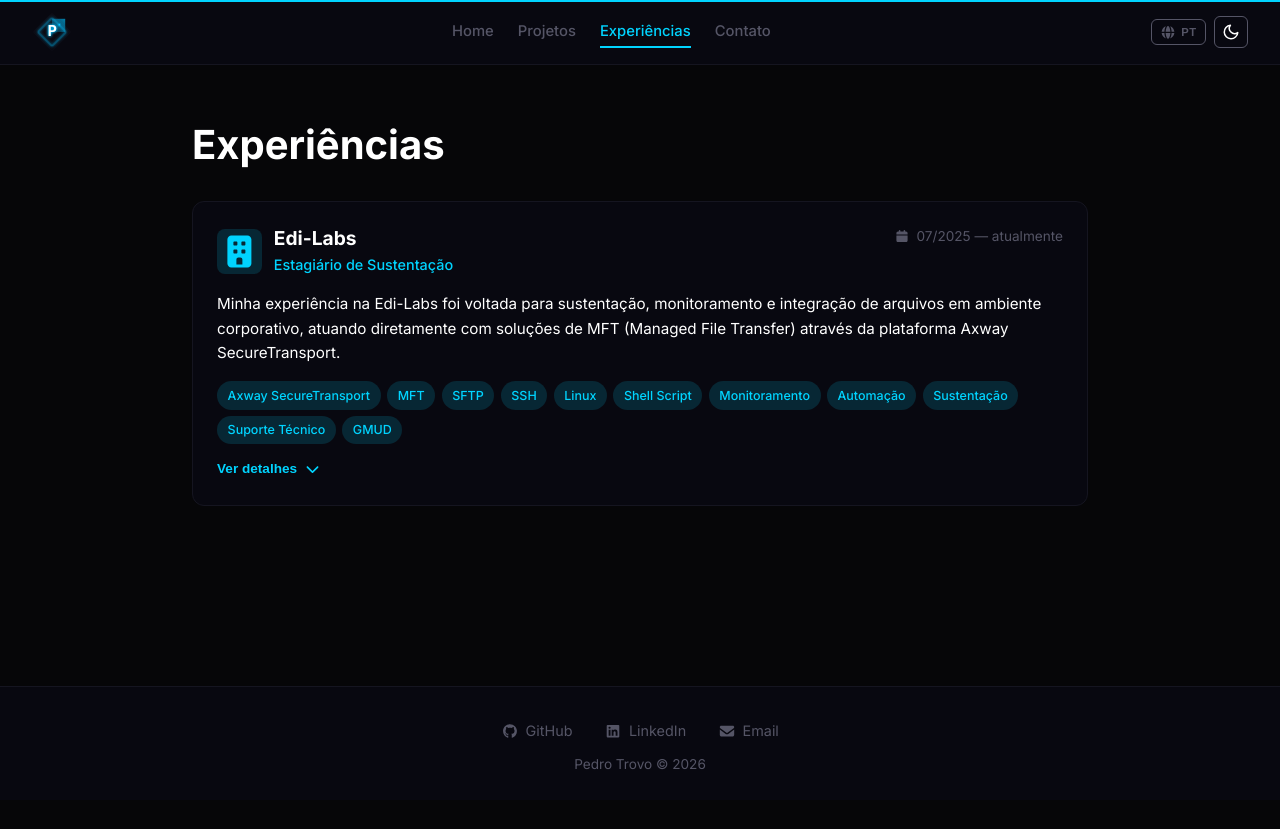
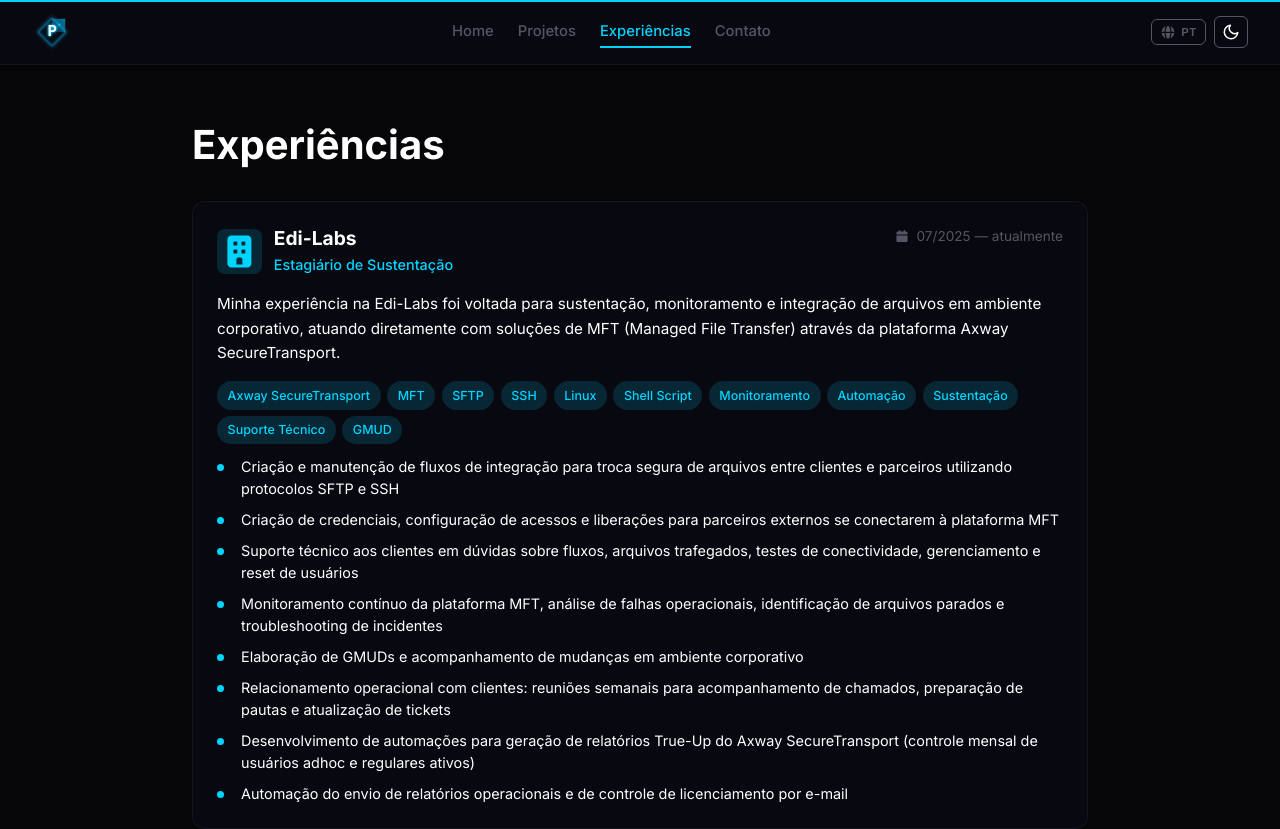
Before and after one commit to pedro-Trovo/Portfolio-pedro-trovo, a React (Vite) app: page /experiencias in a window 1280 px wide. Shown: the top 829 px of the page. Before the commit the page ends 800 px from the top, so only its background shows below. Built offline with nearby package versions, Linux system fonts and the light colour scheme.

Commit message:
feat: make experience highlights always visible, remove toggle button

```diff
--- a/src/App.css
+++ b/src/App.css
@@ -976,25 +976,6 @@ main {
   border-color: var(--color-accent);
 }
 
-.experience-toggle {
-  display: flex;
-  justify-content: center;
-  align-items: center;
-  gap: 0.4rem;
-  background: none;
-  border: none;
-  color: var(--color-accent);
-  font-size: 0.85rem;
-  font-weight: 600;
-  cursor: pointer;
-  padding: 0.3rem 0;
-  transition: opacity 0.2s;
-}
-
-.experience-toggle:hover {
-  opacity: 0.8;
-}
-
 .experience-highlights {
   list-style: none;
   padding: 0;
--- a/src/components/ExperienceCard.jsx
+++ b/src/components/ExperienceCard.jsx
@@ -1,11 +1,9 @@
-import { useState } from 'react'
-import { motion, AnimatePresence } from 'framer-motion'
+import { motion } from 'framer-motion'
 import { FontAwesomeIcon } from '@fortawesome/react-fontawesome'
-import { faBuilding, faCalendar, faChevronDown, faChevronUp } from '@fortawesome/free-solid-svg-icons'
+import { faBuilding, faCalendar } from '@fortawesome/free-solid-svg-icons'
 import { useLanguage } from '../i18n'
 
 function ExperienceCard({ experience }) {
-  const [expanded, setExpanded] = useState(false)
   const { t } = useLanguage()
 
   const e = (key) => t(`experience.${experience.id}.${key}`)
@@ -40,33 +38,11 @@ function ExperienceCard({ experience }) {
         ))}
       </div>
 
-      <button
-        className="experience-toggle"
-        onClick={() => setExpanded(!expanded)}
-        aria-expanded={expanded}
-      >
-        {expanded ? t('experiences.hide_details') : t('experiences.view_details')}
-        <FontAwesomeIcon icon={expanded ? faChevronUp : faChevronDown} />
-      </button>
-
-      <AnimatePresence initial={false}>
-        {expanded && (
-          <motion.div
-            key="highlights"
-            initial={{ height: 0, opacity: 0 }}
-            animate={{ height: 'auto', opacity: 1 }}
-            exit={{ height: 0, opacity: 0 }}
-            transition={{ duration: 0.25, ease: 'easeInOut' }}
-            style={{ overflow: 'hidden' }}
-          >
-            <ul className="experience-highlights">
-              {experience.highlights.map((_, index) => (
-                <li key={index}>{e(`highlights.${index}`)}</li>
-              ))}
-            </ul>
-          </motion.div>
-        )}
-      </AnimatePresence>
+      <ul className="experience-highlights">
+        {experience.highlights.map((_, index) => (
+          <li key={index}>{e(`highlights.${index}`)}</li>
+        ))}
+      </ul>
     </motion.div>
   )
 }
--- a/src/i18n/en.json
+++ b/src/i18n/en.json
@@ -16,8 +16,6 @@
   "projects.all": "All",
 
   "experiences.title": "Experience",
-  "experiences.view_details": "View details",
-  "experiences.hide_details": "Hide details",
 
   "project_detail.back": "Back",
   "project_detail.about": "About",
--- a/src/i18n/es.json
+++ b/src/i18n/es.json
@@ -16,8 +16,6 @@
   "projects.all": "Todos",
 
   "experiences.title": "Experiencia",
-  "experiences.view_details": "Ver detalles",
-  "experiences.hide_details": "Ocultar detalles",
 
   "project_detail.back": "Volver",
   "project_detail.about": "Acerca de",
--- a/src/i18n/pt.json
+++ b/src/i18n/pt.json
@@ -16,8 +16,6 @@
   "projects.all": "Todos",
 
   "experiences.title": "Experiências",
-  "experiences.view_details": "Ver detalhes",
-  "experiences.hide_details": "Recolher detalhes",
 
   "project_detail.back": "Voltar",
   "project_detail.about": "Sobre",
```
